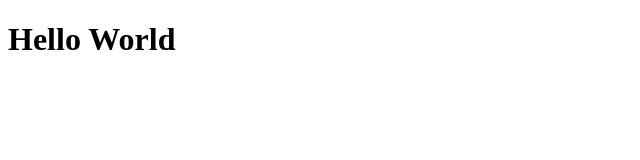
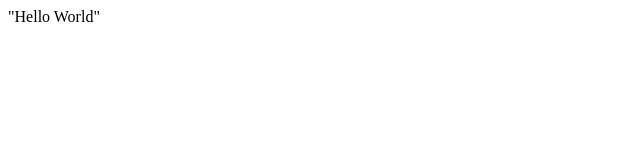
Before and after one commit to HarunaKato/git-practice, a plain HTML site: page index.html in a window 1280 px wide. Shown: the whole page, without its empty margins (0-640 px from the left). Drawn offline with Linux system fonts and the light colour scheme.

Commit message:
はじめてのコミット

```diff
--- a/index.html
+++ b/index.html
@@ -7,6 +7,6 @@
     <title>Document</title>
 </head>
 <body>
-    <h1>Hello World</h1>
+<h>"Hello World"</h>
 </body>
 </html>
```
